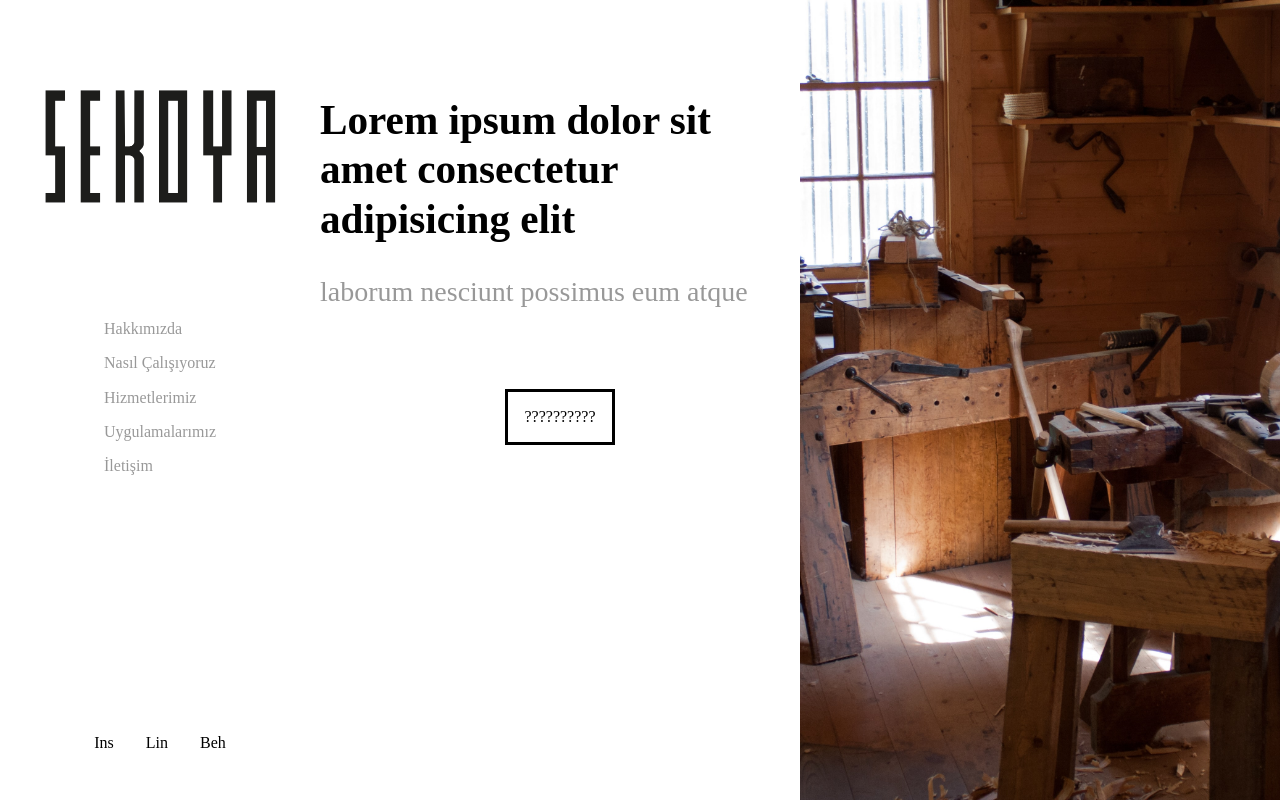
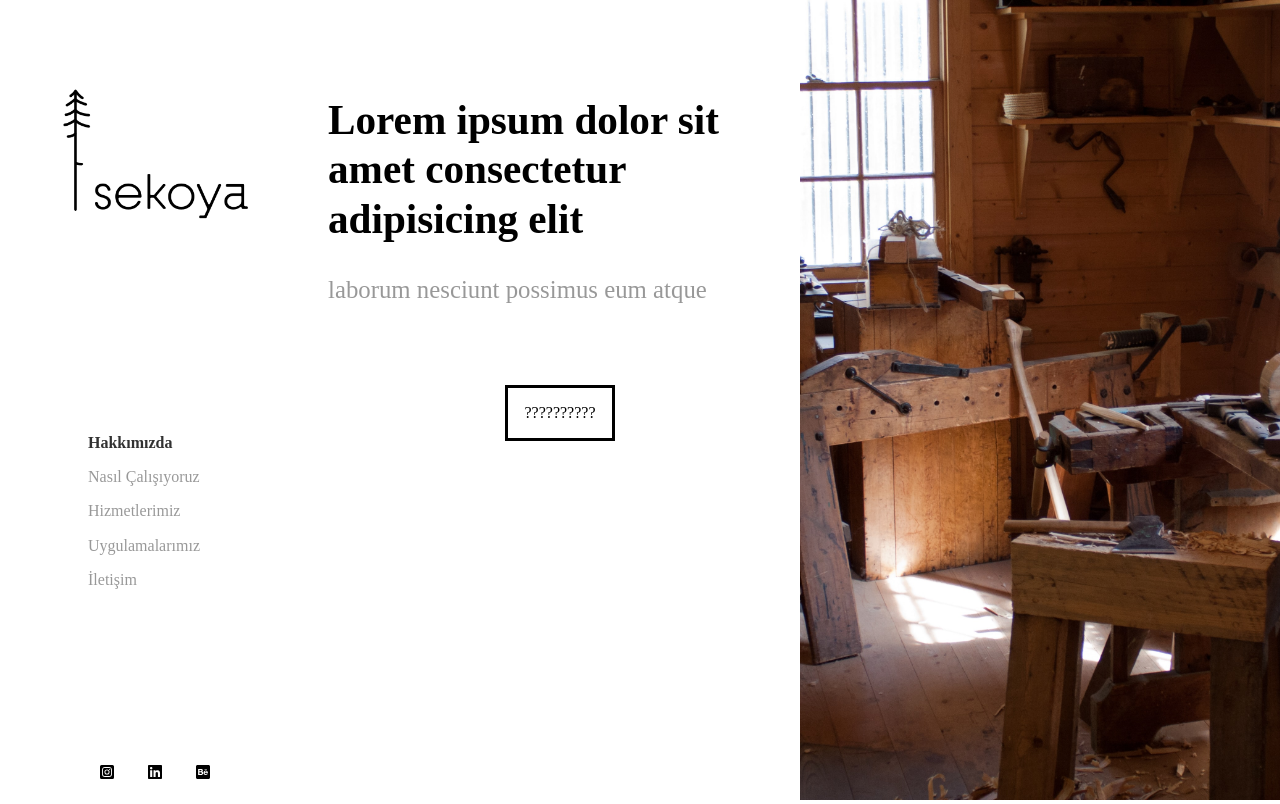
Before and after one commit to sametgolgeci/sekoya-nextjs, a Next.js app: page / in a window 1280 px wide. Built offline with nearby package versions, Linux system fonts and the light colour scheme.

Commit message:
Update 2.1

```diff
--- a/package.json
+++ b/package.json
@@ -8,7 +8,12 @@
     "start": "next start"
   },
   "dependencies": {
+    "@fortawesome/fontawesome-svg-core": "^1.2.35",
+    "@fortawesome/free-brands-svg-icons": "^5.15.3",
+    "@fortawesome/free-solid-svg-icons": "^5.15.3",
+    "@fortawesome/react-fontawesome": "^0.1.14",
     "animate.css": "^4.1.1",
+    "jquery": "^3.6.0",
     "next": "10.0.8",
     "react": "17.0.1",
     "react-dom": "17.0.1"
--- a/pages/index.js
+++ b/pages/index.js
@@ -1,21 +1,27 @@
 import Head from 'next/head'
 import Link from 'next/link'
+import { FontAwesomeIcon } from '@fortawesome/react-fontawesome'
+import { faInstagramSquare,faLinkedin,faBehanceSquare } from '@fortawesome/free-brands-svg-icons'
+import { faBars,faStream } from '@fortawesome/free-solid-svg-icons'
 
 export default function Home() {
   return (
     <div>
       <Head>
+        <meta charset="utf-8"/>
+        <meta http-equiv="x-ua-compatible" content="ie=edge"/>
+        <meta name="viewport" content="width=device-width, initial-scale=1, shrink-to-fit=no"/>
         <title>Sekoya</title>
-        <link rel="icon" href="/favicon.ico" />
+        <link rel="icon" href="/favicon.ico"/>
       </Head>
       <main>
         <div className="col-md-3 col-sm-12 col-xs-12 sidebar">
           <div className="sidebar-logo">
-            <img className="sidebar-logo-img" src="logo.png" alt="logo"/>
+            <img className="sidebar-logo-img" src="logo-2.png" alt="logo"/>
           </div>
           <div className="sidebar-items">
             <ul>
-              <li className="sidebar-item">
+              <li className="sidebar-item active">
                 <Link href="#">Hakkımızda</Link>
               </li>
               <li className="sidebar-item">
@@ -33,9 +39,9 @@ export default function Home() {
             </ul>
           </div>
           <div className="sidebar-social">
-            <div className="sidebar-social-item">Ins</div>
-            <div className="sidebar-social-item">Lin</div>
-            <div className="sidebar-social-item">Beh</div>
+            <div className="sidebar-social-item"><a href="#"><FontAwesomeIcon className="social-item" icon={faInstagramSquare}/></a></div>
+            <div className="sidebar-social-item"><a href="#"><FontAwesomeIcon className="social-item" icon={faLinkedin}/></a></div>
+            <div className="sidebar-social-item"><a href="#"><FontAwesomeIcon className="social-item" icon={faBehanceSquare}/></a></div>
           </div>
         </div>
         <div className="col-md-9 col-sm-12 col-xs-12 index">
--- /dev/null
+++ b/styles/deneme.js
@@ -0,0 +1,4 @@
+$(".sidebar-menu-button").on("click",function(){
+	$(".sidebar").addClass("sidebar-menu-show")
+	console.log("deneme")
+})
--- a/styles/globals.css
+++ b/styles/globals.css
@@ -5,6 +5,8 @@ body {
   font-family:futura, PT Sans;
   width: 100vw;
   height: 100vh;
+  font-size: 16px;
+  background-color: white;
  }
 a {
   color: inherit;
@@ -41,18 +43,27 @@ main {
   flex-direction: column;
   align-items: center;
   width: 100%;
-  height: 100vh;
+  position: sticky;
+  justify-content: space-between;
 }
 .sidebar-logo {
-  margin: 5rem 0;
+  margin: 1rem 0 0;
   text-align: center;
+  z-index: 1;
 }
 .sidebar-logo-img {
-  width: 80%;
+  width: 100%;
   height: auto;
+  max-width: 350px;
 }
 .sidebar-items {
   font-weight: 100;
+  font-size: 1rem;
+  right: 0;
+  left: 0;
+  width: 100%;
+  text-align: center;
+  display: block;
 }
 .sidebar-item {
   margin: 1rem 0;
@@ -63,14 +74,61 @@ main {
   opacity: 1;
   transition: 0.7s;
 }
+.sidebar-item.active{
+  font-weight: 600;
+  opacity: 0.8;
+}
 .sidebar-social {
   display: flex;
   flex-wrap: wrap;
-  position: fixed;
-  bottom: 2rem;
+  bottom: 1rem;
+  vertical-align: center;
 }
 .sidebar-social-item {
-  margin: 1rem;
+  margin: 1rem 0.75rem;
+  width: 1.5rem;
+  height: 1.5rem;
+  vertical-align: center;
+}
+.social-item {
+  height: 1.5rem;
+  width: 1.5rem;
+  vertical-align: center;
+}
+
+@media (min-width: 768px) {
+  .sidebar {
+    display: flex;
+    flex-wrap: wrap;
+    flex-direction: column;
+    align-items: center;
+    width: 100%;
+    position: sticky;
+    justify-content: space-between;
+  }
+  .sidebar-logo {
+    margin: 5rem 0;
+    text-align: center;
+    z-index: 1;
+  }
+  .sidebar-logo-img {
+    width: 100%;
+    height: auto;
+    max-width: 1000px;
+  }
+  .sidebar-menu {
+    display: none;
+    transition: 0.7s;
+  }
+  .sidebar-items {
+    display: block;
+    font-weight: 100;
+    padding-bottom: 2rem;
+    font-size: 1rem;
+    padding-right: 2rem;
+    width: auto;
+    text-align: left;
+  }
 }
 
 /* Index */
@@ -81,40 +139,58 @@ main {
   flex-wrap: wrap;
 }
 .index-img {
+  margin: 1rem 0;
   width: 100%;
-  height: 100%;
+  height: auto;
 }
 .index-img img {
   width: 100%;
-  height: 100%;
-  object-fit: cover;
+  height: auto;
+  object-fit: fill;
 }
 .index-text {
   width: 100%;
-  height: 100vh;
-  padding: 6rem 0rem;
+  height: auto;
+  padding: 6rem 0.5rem;
 }
 .index-text > p {
   font-weight: 100;
-  font-size: 1.75rem;
+  font-size: 1.55rem;
   opacity: 0.4;
   margin: 2rem 0;
-}
-.index-text > p:first-child {
-  font-size: 3rem;
-  font-weight: 900;
-  opacity: 1.0;
 }
 .index-button {
   text-align: center;
   margin: 5rem 0 0;
+  transition: 0.7s;
 }
 .index-button > button {
   background-color: white;
   padding: 1rem;
   border: 3px solid black;
   cursor: pointer;
+}
+.index-button:hover {
+  transform: scale(1.05);
+  transition: 0.7s;
+}
 
+@media (min-width: 768px) {
+  .index-img {
+    width: 100%;
+    height: 100%;
+    margin: 0;
+  }
+  .index-img img {
+    width: 100%;
+    height: 100%;
+    object-fit: cover;
+  }
+  .index-text {
+    width: 100%;
+    height: 100vh;
+    padding: 6rem 0.5rem;
+  }
 }
 /*
 .navigation {
```
Also changed, not shown: public/logo-2.png (added), 1 other file (tests, documents, lock files or other folders).
